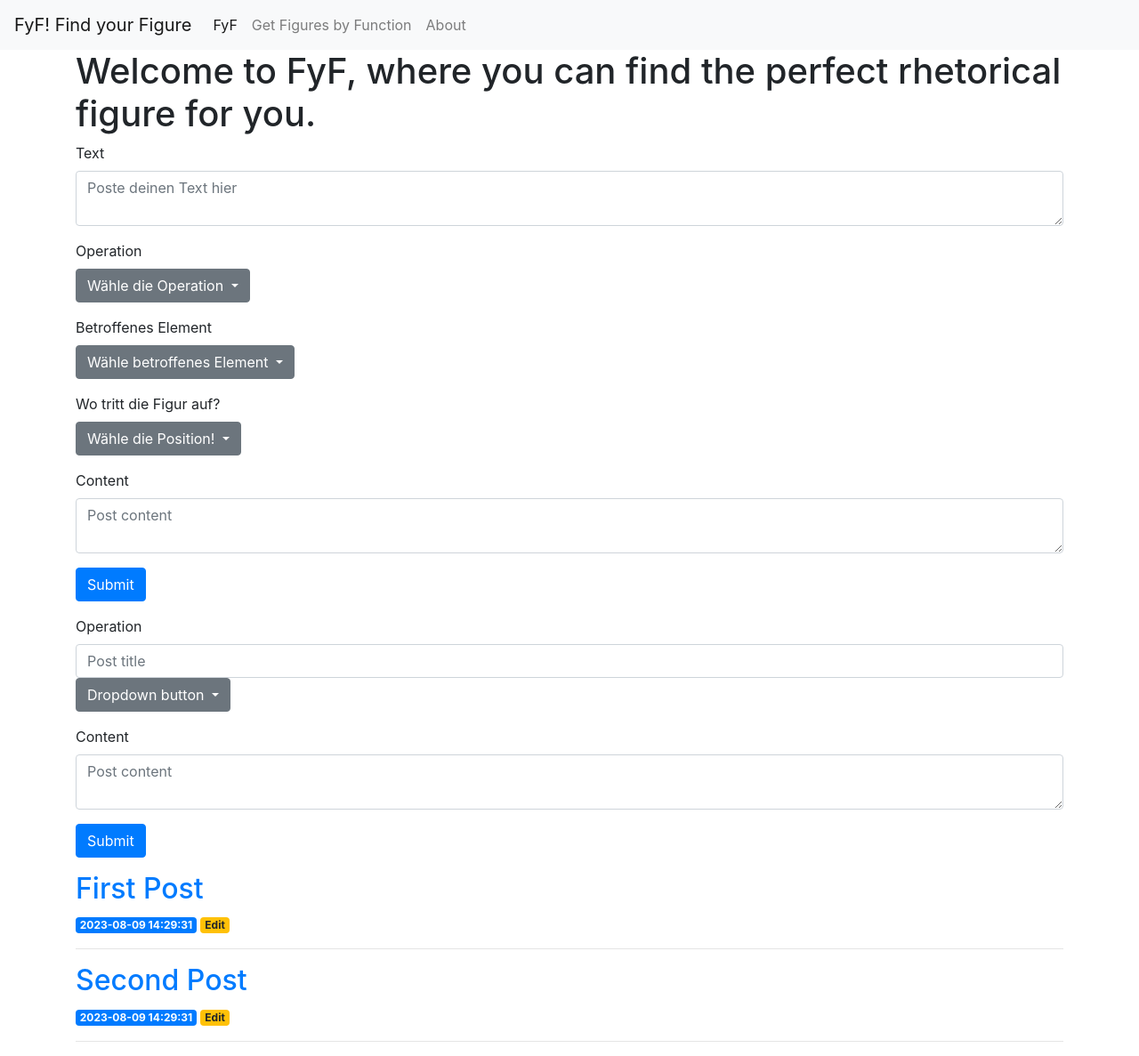
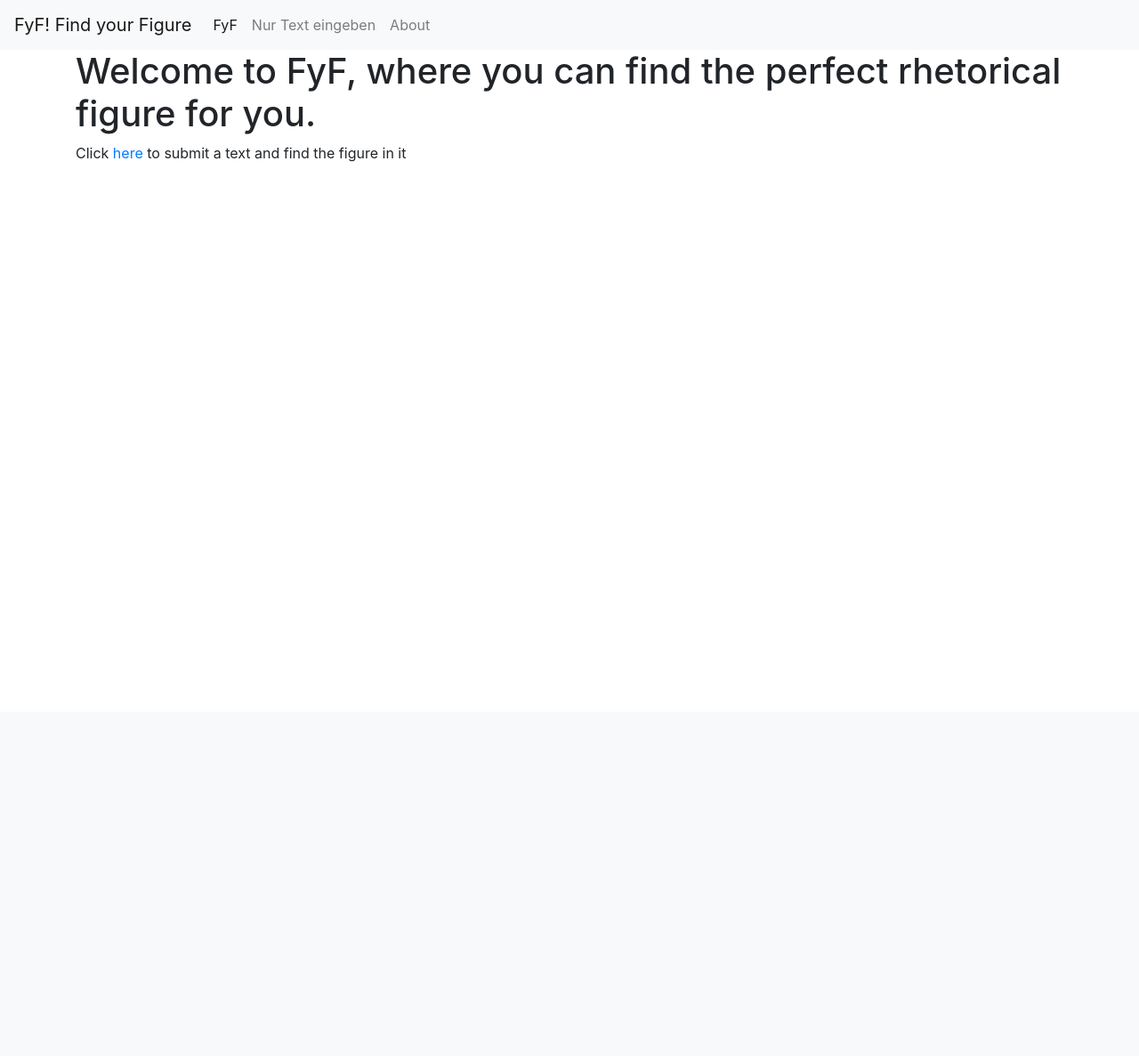
Before and after one commit to kuehnram/FindYourFigure, a Flask app: page / in a window 1280 px wide. Shown: the whole page at 89% size. After the commit the page ends 182 px from the top, so only its background shows below. Run offline with Flask 3, Linux system fonts and the light colour scheme; data comes from the database, SQL or seed files in the repository; both versions use the stored data as it was after the commit; some libraries are stand-ins or nearby versions.

Commit message:
fyfmainpage, sparql dropdown

```diff
--- a/app.py
+++ b/app.py
@@ -5,29 +5,129 @@ import rdflib
 
 g = rdflib.Graph()
 g.parse('C:/Users/kuehn21/PycharmProjects/GrhootRestructured/grhoot.owl', format='application/rdf+xml')
-# esther = rdflib.Namespace('<http://webprotege.stanford.edu/>')
-# owl = rdflib.Namespace("<http://www.w3.org/2002/07/owl#>")
-# g.bind("owl", owl)
-# g.bind('webprotege', esther)
-
-
+webprotege = rdflib.Namespace('http://webprotege.stanford.edu/')
+gr = rdflib.Namespace('https://ramonakuehn.de/grhoot.owl#')
+rdfs = rdflib.Namespace('http://www.w3.org/2000/01/rdf-schema#')
+owl = rdflib.Namespace('http://www.w3.org/2002/07/owl#')
+g.bind("owl", owl)
+g.bind("rdfs", rdfs)
+g.bind("gr", gr)
+g.bind("webprotege", webprotege)
 
 app = Flask(__name__)
 app.config['SECRET_KEY'] = 'your secret key'
 
+
 @app.route('/')
-def index():  # put application's code here
-    conn = get_db_connection()
-    posts = conn.execute('SELECT * FROM posts').fetchall()
-    conn.close()
-    return render_template('index.html', posts=posts)
-    # return 'Hello World!'
+def index():
+    # conn = get_db_connection()
+    # posts = conn.execute('SELECT * FROM posts').fetchall()
+    # conn.close()
+    return render_template('index.html')
+
+
+def query_list_elements(query: str, key_name: str) -> list:
+    result = g.query(query)
+    data = []
+    for row in result:
+        value_element = row[0]
+        data.append({key_name: str(value_element)})
+    data.append({key_name: "Keins davon/Weiß nicht"})
+    return data
+
+
+@app.route('/fyfpage', methods=('POST', "GET"))
+def fyfpage():
+    # data = [{'name': 'red'}, {'name': 'green'}, {'name': 'blue'}]
+    ling_pos_query = """
+    SELECT ?subclassLabel
+    WHERE {
+      ?subclass rdf:type owl:Class ;
+                rdfs:subClassOf gr:LinguistischePosition ;
+                rdfs:label ?subclassLabel .
+    }
+      """
+    ling_pos_data = query_list_elements(query=ling_pos_query, key_name="lingPos")
+
+    ling_operation_query = """
+    SELECT ?subclassLabel
+    WHERE {
+      ?subclass rdf:type owl:Class ;
+                rdfs:subClassOf gr:LinguistischeOperation ;
+                rdfs:label ?subclassLabel .
+    }
+      """
+    ling_operation_data = query_list_elements(query=ling_operation_query, key_name="lingOp")
+
+    ling_element_query = """
+    SELECT ?subclassLabel
+    WHERE {
+      ?subclass rdf:type owl:Class ;
+                rdfs:subClassOf gr:LinguistischesElement ;
+                rdfs:label ?subclassLabel .
+    }
+    """
+    ling_element_data = query_list_elements(query=ling_element_query, key_name="lingElem")
+
+    ling_form_query = """
+        SELECT ?subclassLabel
+        WHERE {
+          ?subclass rdf:type owl:Class ;
+                    rdfs:subClassOf webprotege:LinguistischeForm ;
+                    rdfs:label ?subclassLabel .
+        }
+        """
+
+    ling_form_data = query_list_elements(query=ling_form_query, key_name="lingForm")
+
+    if request.method == 'POST':
+        author = request.form['author']
+        source = request.form['source']
+        text = request.form['text']
+        operation = request.form['operation']
+        operation_position = request.form['operation_position']
+        ling_element = request.form['ling_element']
+        ling_form = request.form['ling_form']
+
+
+
+        test = f"""
+        SELECT ?label
+        WHERE {{
+          ?class rdf:type owl:Class ;
+                rdfs:label ?label ;
+                rdfs:subClassOf [
+                  rdf:type owl:Restriction ;
+                  owl:onProperty webprotege:betroffenensElement ;
+                  owl:someValuesFrom webprotege:{ling_element} ;
+                ]
+                .
+        }}
+        """
+        result = g.query(test)
+        print(result.bindings)
+        for row in result:
+            print(row)  # ANAPHORA!!!! Kreisch!
+
+        # todo here write query with the selected items
+
+        # if not text:
+        #     flash('A text is required!')
+        # else:
+        return redirect(url_for('index'))
+
+    # conn = get_db_connection()
+    # posts = conn.execute('SELECT * FROM posts').fetchall()
+    # conn.close()
+    return render_template('fyfpage.html', ling_element_data=ling_element_data, operation_data=ling_operation_data,
+                           position_data=ling_pos_data, ling_form_data=ling_form_data)
 
 
 @app.route('/<int:post_id>')
 def post(post_id):
     post = get_post(post_id)
     return render_template('post.html', post=post)
+
 
 def get_post(post_id):
     conn = get_db_connection()
@@ -39,21 +139,23 @@ def get_post(post_id):
     return post
 
 
-@app.route('/create', methods=('GET', 'POST'))
+@app.route('/create', methods=('POST', "GET"))
 def create():
     if request.method == 'POST':
-        title = request.form['title']
-        content = request.form['content']
-        if not title:
-            flash('Title is required!')
+        author = request.form['author']
+        source = request.form['source']
+        text = request.form['text']
+        if not text:
+            flash('A text is required!')
         else:
             conn = get_db_connection()
-            conn.execute('INSERT INTO posts (title, content) VALUES (?, ?)',
-                         (title, content))
+            conn.execute('INSERT INTO examples (example_text, example_author, example_source) VALUES (?, ?, ?)',
+                         (text, author, source))
             conn.commit()
             conn.close()
             return redirect(url_for('index'))
     return render_template('create.html')
+
 
 @app.route("/<int:id>/edit", methods=("GET", "POST"))
 def edit(id):
@@ -82,10 +184,12 @@ def delete(id):
     flash('"{}" was successfully deleted!'.format(post['title']))
     return redirect(url_for('index'))
 
+
 def get_db_connection():
     conn = sqlite3.connect("database.db")
     conn.row_factory = sqlite3.Row
     return conn
 
+
 if __name__ == '__main__':
     app.run()
--- a/schema.sql
+++ b/schema.sql
@@ -23,11 +23,13 @@ CREATE TABLE rhetorical_figures (
     name VARCHAR(255)
 );
 
+CREATE TABLE contains_figure (
+    example_id INTEGER,
+    rhet_figure_id INTEGER,
+    human_verified BOOLEAN,
+    algorithm_verified BOOLEAN,
+    PRIMARY KEY (example_id, rhet_figure_id),
+    FOREIGN KEY (example_id) REFERENCES examples(example_id),
+    FOREIGN KEY (rhet_figure_id) REFERENCES rhetorical_figures(rhet_figure_id)
 
-CREATE TABLE contains_figure (
-    PRIMARY KEY (example_id, rhet_figure_id),
-    example_id INTEGER FOREIGN KEY REFERENCES examples(example_id),
-    rhet_figure_id INTEGER FOREIGN KEY REFERENCES rhetorical_figures(rhet_figure_id),
-    human_verified BOOLEAN,
-    algorithm_verified BOOLEAN
 );
--- a/templates/base.html
+++ b/templates/base.html
@@ -22,7 +22,7 @@
                 <a class="nav-link" href="#">FyF</a>
             </li>
             <li class="nav-item">
-                <a class="nav-link" href="{{url_for('create')}}">Get Figures by Function</a>
+                <a class="nav-link" href="{{url_for('create')}}">Nur Text eingeben</a>
             </li>
             <li class="nav-item">
                 <a class="nav-link" href="{{url_for('create')}}">About</a>
--- a/templates/index.html
+++ b/templates/index.html
@@ -3,120 +3,7 @@
 {% block content %}
     <h1>{% block title %} Welcome to FyF, where you can find the perfect rhetorical figure for you. {% endblock %}</h1>
 
-    <form method="post">
-
-        <div class="form-group">
-            <label for="text">Text</label>
-            <textarea name="text" placeholder="Poste deinen Text hier"
-                      class="form-control">{{ request.form['content'] }}</textarea>
-        </div>
+    <p>Click <a href="{{ url_for("fyfpage") }}">here</a> to submit a text and find the figure in it</p>
 
 
-        <div class="form-group">
-            <label for="operation">Operation</label>
-            <div class="dropdown">
-                <button class="btn btn-secondary dropdown-toggle" type="button" id="dropdownMenuButton"
-                        data-toggle="dropdown" aria-haspopup="true" aria-expanded="false">
-                    Wähle die Operation
-                </button>
-                <div class="dropdown-menu" aria-labelledby="dropdownMenuButton">
-                    <a class="dropdown-item" href="#">Hinzufügung</a>
-                    <a class="dropdown-item" href="#">Wiederholung</a>
-                    <a class="dropdown-item" href="#">Weglassen</a>
-                    <a class="dropdown-item" href="#">Nichts davon</a>
-                </div>
-            </div>
-
-        </div>
-        <div class="form-group">
-            <label for="operation">Betroffenes Element</label>
-            <div class="dropdown">
-                <button class="btn btn-secondary dropdown-toggle" type="button" id="dropdownMenuButton"
-                        data-toggle="dropdown" aria-haspopup="true" aria-expanded="false">
-                    Wähle betroffenes Element
-                </button>
-                <div class="dropdown-menu" aria-labelledby="dropdownMenuButton">
-                    <a class="dropdown-item" href="#">Worts</a>
-                    <a class="dropdown-item" href="#">Buchstabens</a>
-                    <a class="dropdown-item" href="#">Satzes</a>
-                    <a class="dropdown-item" href="#">Mehrere Wörter/Phrase</a>
-                </div>
-            </div>
-
-        </div>
-          <div class="form-group">
-            <label for="operation">Wo tritt die Figur auf?</label>
-            <div class="dropdown">
-                <button class="btn btn-secondary dropdown-toggle" type="button" id="dropdownMenuButton"
-                        data-toggle="dropdown" aria-haspopup="true" aria-expanded="false">
-                    Wähle die Position!
-                </button>
-                <div class="dropdown-menu" aria-labelledby="dropdownMenuButton">
-                    <a class="dropdown-item" href="#">Anfang</a>
-                    <a class="dropdown-item" href="#">Ende</a>
-                    <a class="dropdown-item" href="#">Anfang und Ende</a>
-                    <a class="dropdown-item" href="#">Mitte</a>
-                </div>
-            </div>
-
-        </div>
-
-
-        <div class="form-group">
-            <label for="content">Content</label>
-            <textarea name="content" placeholder="Post content"
-                      class="form-control">{{ request.form['content'] }}</textarea>
-        </div>
-        <div class="form-group">
-            <button type="submit" class="btn btn-primary">Submit</button>
-        </div>
-    </form>
-
-
-
-    <form method="post">
-        <div class="form-group">
-            <label for="operation">Operation</label><input type="text" name="title"
-                   placeholder="Post title" class="form-control"
-                   value="{{ request.form['title'] }}"></input>
-            <div class="dropdown">
-                <button class="btn btn-secondary dropdown-toggle" type="button" id="dropdownMenuButton"
-                        data-toggle="dropdown" aria-haspopup="true" aria-expanded="false">
-                    Dropdown button
-                </button>
-                <div class="dropdown-menu" aria-labelledby="dropdownMenuButton">
-                    <a class="dropdown-item" href="#">Action</a>
-                    <a class="dropdown-item" href="#">Another action</a>
-                    <a class="dropdown-item" href="#">Something else here</a>
-                </div>
-            </div>
-
-
-
-        </div>
-
-        <div class="form-group">
-            <label for="content">Content</label>
-            <textarea name="content" placeholder="Post content"
-                      class="form-control">{{ request.form['content'] }}</textarea>
-        </div>
-        <div class="form-group">
-            <button type="submit" class="btn btn-primary">Submit</button>
-        </div>
-    </form>
-
-
-
-
-
-    {% for post in posts %}
-        <a href="{{ url_for('post', post_id=post["id"]) }}">
-            <h2>{{ post['title'] }}</h2>
-        </a>
-        <span class="badge badge-primary">{{ post['created'] }}</span>
-        <a href="{{ url_for("edit", id=post["id"]) }}">
-            <span class="badge badge-warning">Edit</span>
-        </a>
-        <hr>
-    {% endfor %}
 {% endblock %}
```
Also changed, not shown: init_db.py (+0 -7 lines), templates/create.html (+19 -9 lines), templates/fyfpage.html (added, +89 -0 lines), database.db.
